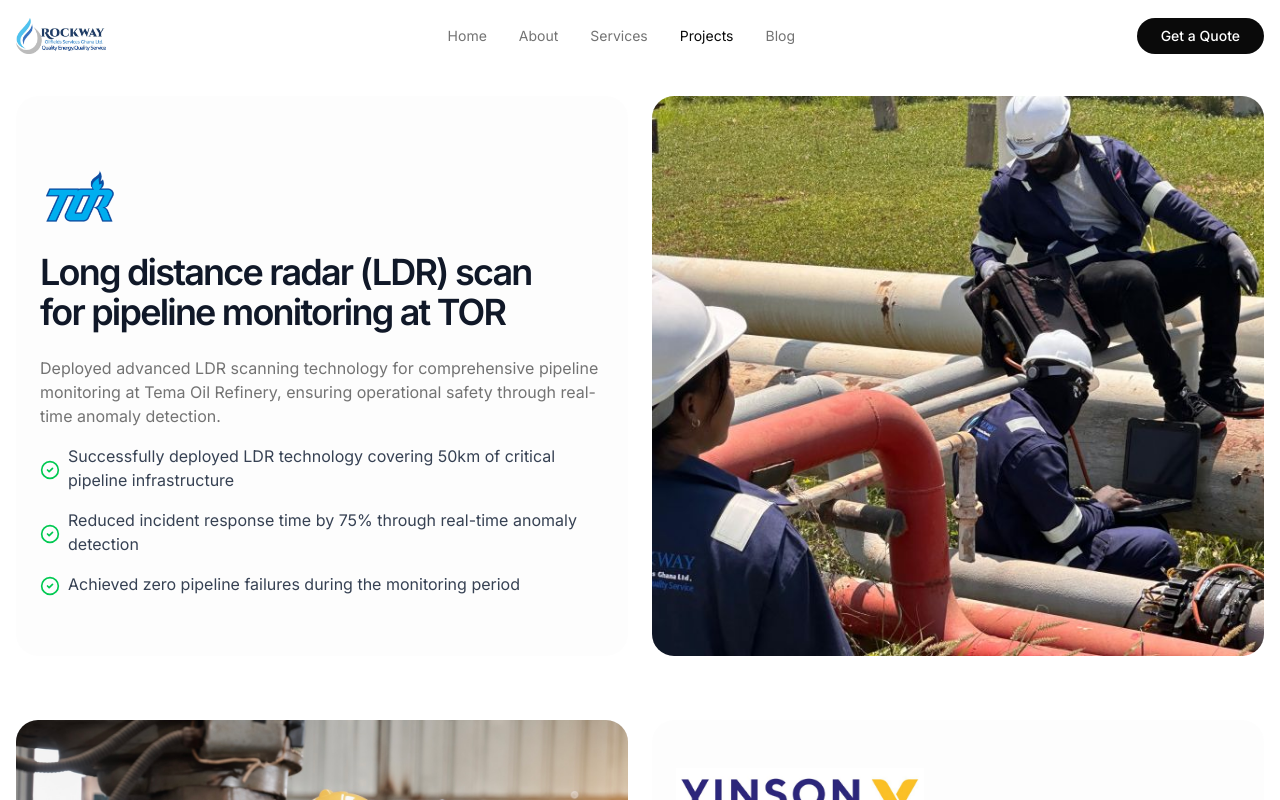
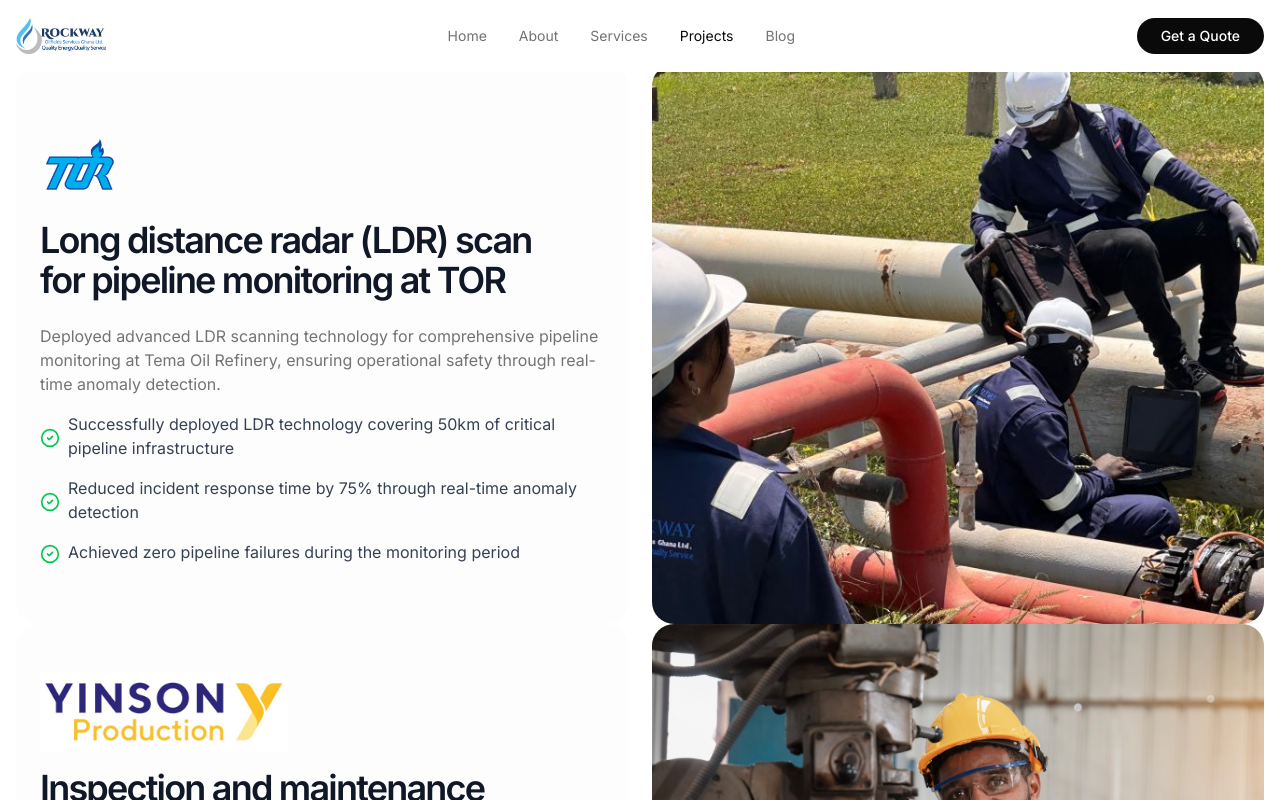
Before and after one commit to Gebu-Eyram/rockway-final, a Next.js app: page /projects in a window 1280 px wide. Shown: the top 800 px of the page. Built offline with nearby package versions, Linux system fonts and the light colour scheme.

Commit message:
Add order classes to content and image cards for consistent layout

```diff
--- a/app/projects/page.tsx
+++ b/app/projects/page.tsx
@@ -9,7 +9,7 @@
     <div className="w-full max-w-7xl mx-auto ">
       {projects.map((project, id) => {
         const contentCard = (
-          <div className="bg-muted/20 flex flex-col items-start justify-center rounded-3xl p-6">
+          <div className="bg-muted/20 flex flex-col items-start justify-center rounded-3xl p-6 order-1">
             <Image
               src={project.companyUrl}
               alt={project.title}
@@ -33,7 +33,7 @@
         );
 
         const imageCard = (
-          <div className="h-140 bg-muted rounded-3xl relative overflow-hidden">
+          <div className="h-140 bg-muted rounded-3xl relative overflow-hidden order-2">
             <div
               className="absolute inset-0 bg-cover bg-center bg-no-repeat"
               style={{
@@ -46,7 +46,7 @@
         return (
           <div
             key={id}
-            className="w-full inter mx-auto py-8 px-4 max-w-7xl grid lg:grid-cols-2 gap-6"
+            className="w-full inter mx-auto x-8 px-4 max-w-7xl grid lg:grid-cols-2 gap-6"
           >
             {id % 2 === 0 ? (
               <>
```
